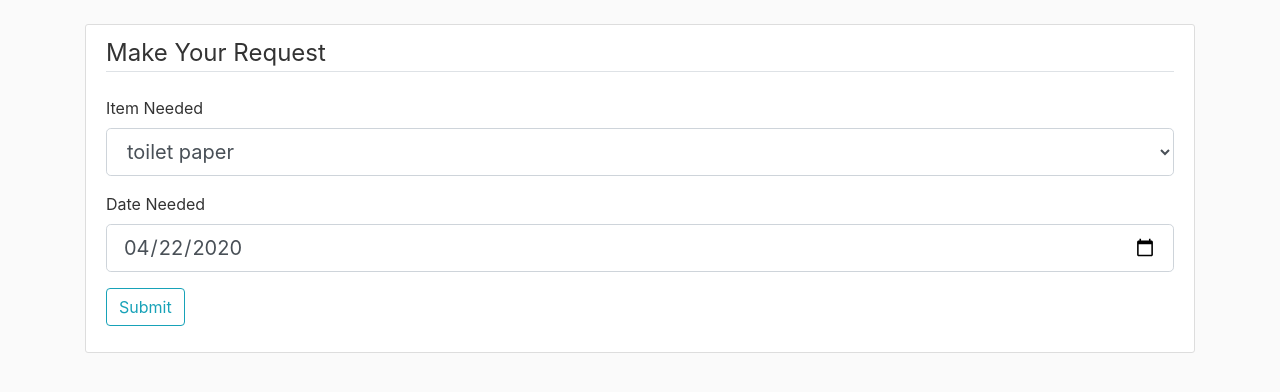
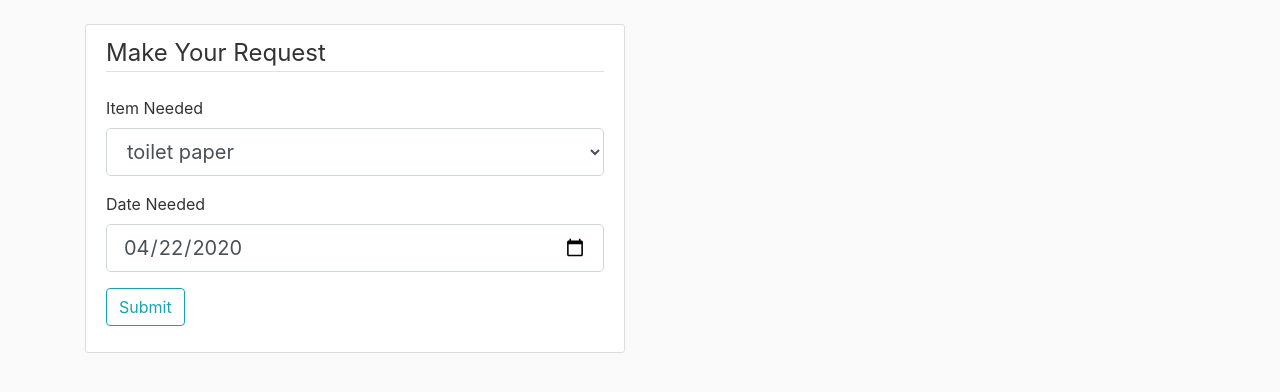
Before and after one commit to stackdragon/Help-Your-Neighbor, a Flask app: page /add in a window 1280 px wide. Shown: the part 56-448 px from the top of the page. Run offline with Flask 2, Linux system fonts and the light colour scheme; some libraries are stand-ins or nearby versions.

Commit message:
updated bootstrap grids

```diff
--- a/templates/about.html
+++ b/templates/about.html
@@ -1,9 +1,11 @@
 {% extends "layout.html" %}
 {% block content %}
+<div class="col-md-8">
 	  <div class="content-section">
 	  <h3>About Help Your Neighbor</h3>
     <p class='text'>It can often be difficult for those who are elderly, disabled, and otherwise homebound to perform tasks such as grocery shopping or picking up medication. This webapp seeks to help address this problem by providing an interface to facilitate neighborhood acts of kindness by connecting recipients of aid to those who are able to provide it.</p>
 
     <p class = 'text'>Recipients can log on to the website to place request posts for needed items and donors can log on and search the requests to assess what they can help with, and then assign themselves to fulfill those requests. Our database-driven website records user information, the requests and items on the requests that are needed, as well as a record of all matched donor/recipient transactions.</p>
   </div>
+</div>
 {% endblock content %}
--- a/templates/add.html
+++ b/templates/add.html
@@ -1,5 +1,6 @@
 {% extends "layout.html" %}
 {% block content %}
+<div class="col-md-6">
   <div class="content-section">
     <form method="POST" action ="">
     			{{ form.hidden_tag() }} <!-- this is a CSRF token for security -->
@@ -49,5 +50,5 @@
 
     </form>
   </div>
-
+</div>
 {% endblock content %}
--- a/templates/home.html
+++ b/templates/home.html
@@ -1,5 +1,6 @@
 {% extends "layout.html" %}
 {% block content %}
+<div class="col-md-12">
   <div class="content-section">
   	<h3>Sample Homepage Query</h3>
     <p class='text'>These are the registered users currently stored in the Users table:</p>
@@ -7,5 +8,6 @@
 		<p class='text'>userID: {{ row[0] }}, userName: {{ row[1] }}, userEmail: "{{ row[2] }}""</p>
 	{% endfor %}
   </div>
+ </div>
 
 {% endblock content %}
--- a/templates/layout.html
+++ b/templates/layout.html
@@ -48,7 +48,7 @@
   <!-- container below the navbar for displaying db queries -->
   <main role="main" class="container">
     <div class="row">
-      <div class="col-md-12">
+
        <!-- any status/error messages go here -->
        {% with messages = get_flashed_messages(with_categories=true) %}
        {% if messages %}
@@ -60,7 +60,7 @@
       {% endif %}
       {% endwith %}
       {% block content %}{% endblock %}
-    </div>
+
 
   </main>
 
--- a/templates/login.html
+++ b/templates/login.html
@@ -1,6 +1,7 @@
 {% extends "layout.html" %}
 
 {% block content %}
+<div class="col-md-6">
 
 	<div class="content-section">
 
@@ -68,4 +69,5 @@
 			Don't have an account? <a class="ml-2" href="{{ url_for('register') }}">Sign up</a>
 		</small>
 	</div>
+</div>
 {% endblock content %}
--- a/templates/register.html
+++ b/templates/register.html
@@ -1,7 +1,7 @@
 {% extends "layout.html" %}
 
 {% block content %}
-
+<div class="col-md-6">
 	<div class="content-section">
 
 		<form method="POST" action ="">
@@ -89,4 +89,5 @@
 			Already have an account? <a class="ml-2" href="{{ url_for('login') }}">Sign in</a>
 		</small>
 	</div>
+</div>
 {% endblock content %}
```
